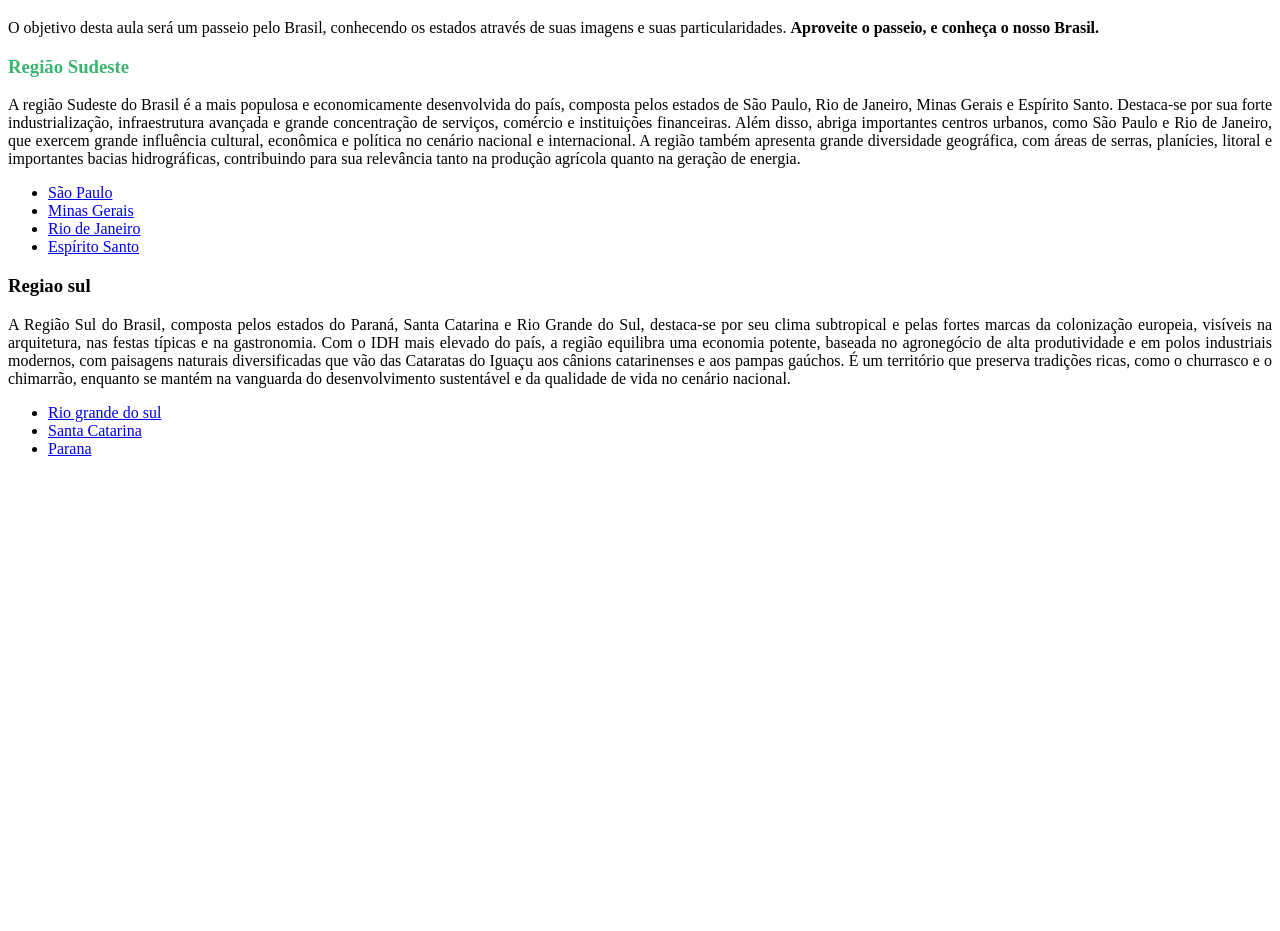
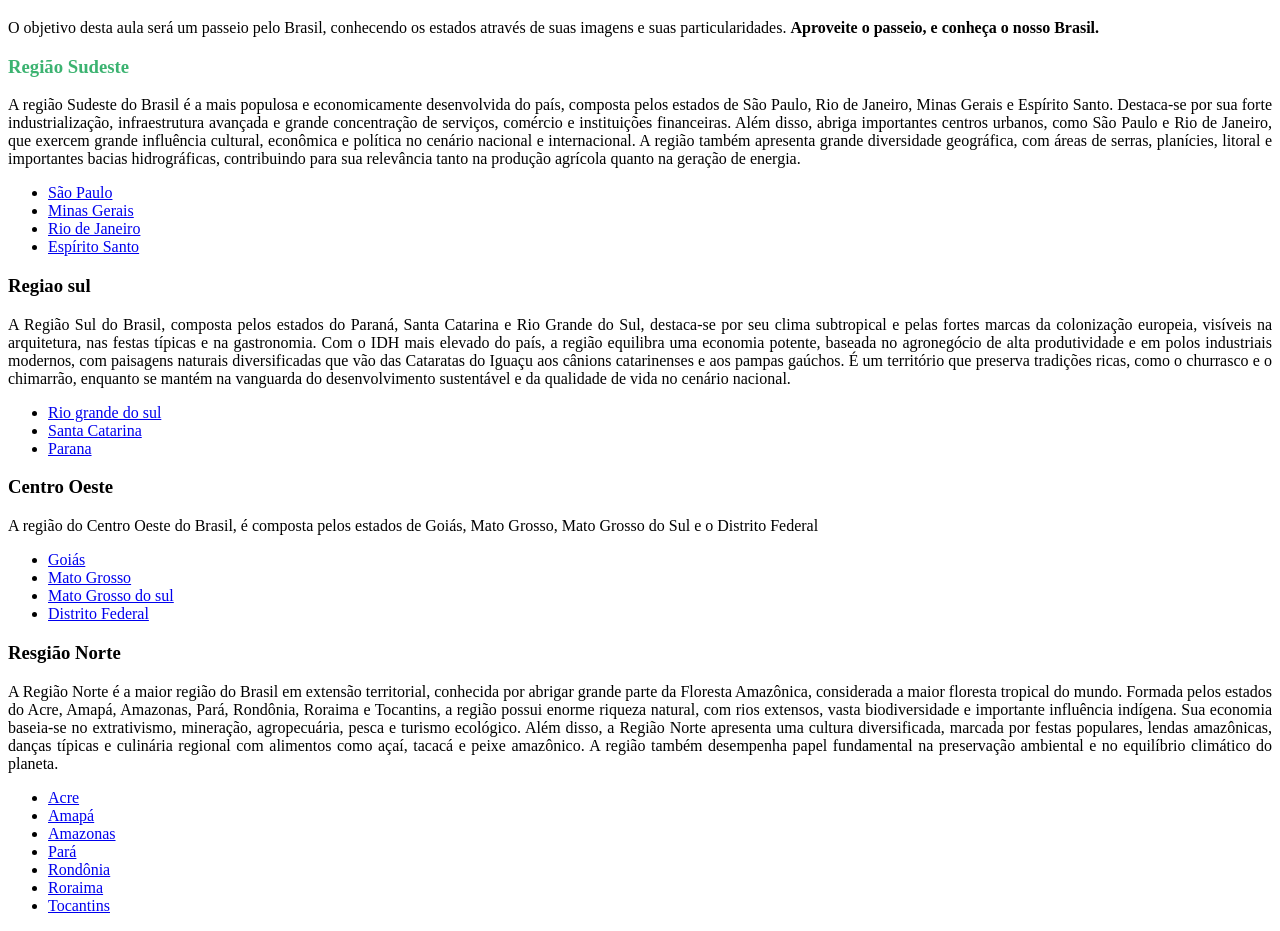
Before and after one commit to grazimaniezo/aulahtml, a plain HTML site: page aula4/index.html in a window 1280 px wide. Shown: the part 101-1032 px from the top of the page. Before the commit the page ends 800 px from the top, so only its background shows below. Drawn offline with Linux system fonts and the light colour scheme.

Commit message:
22/05/2026

```diff
--- a/aula4/index.html
+++ b/aula4/index.html
@@ -55,5 +55,39 @@
        <li><a href="Parana.html">Parana</a></li>
     </ul>
 
+
+    <h3>
+       Centro Oeste
+    </h3>
+
+    <p style="text-align: justify;">
+        A região do Centro Oeste do Brasil, é composta pelos estados de Goiás, Mato Grosso, Mato Grosso do Sul e o Distrito Federal
+    </p>
+
+    <ul>
+       <li><a href="Goiáis.html">Goiás</a></li>
+       <li><a href="Matogrosso.html">Mato Grosso</a></li>
+       <li><a href="Matogrossosul.html">Mato Grosso do sul</a></li>
+       <li><a href="Distritofederal.html">Distrito Federal</a></li>
+    </ul>
+
+    <h3>
+        Resgião Norte
+     </h3>
+
+     <p style="text-align: justify;">
+        A Região Norte é a maior região do Brasil em extensão territorial, conhecida por abrigar grande parte da Floresta Amazônica, considerada a maior floresta tropical do mundo. Formada pelos estados do Acre, Amapá, Amazonas, Pará, Rondônia, Roraima e Tocantins, a região possui enorme riqueza natural, com rios extensos, vasta biodiversidade e importante influência indígena. Sua economia baseia-se no extrativismo, mineração, agropecuária, pesca e turismo ecológico. Além disso, a Região Norte apresenta uma cultura diversificada, marcada por festas populares, lendas amazônicas, danças típicas e culinária regional com alimentos como açaí, tacacá e peixe amazônico. A região também desempenha papel fundamental na preservação ambiental e no equilíbrio climático do planeta.
+
+     </p>
+
+     <ul>
+        <li><a href="Acre.html">Acre</a></li>
+        <li><a href="Amapá.html">Amapá</a></li>
+        <li><a href="Amazonas.html">Amazonas</a></li>
+        <li><a href="Pará.html">Pará</a></li>
+        <li><a href="Rondônia.html">Rondônia</a></li>
+        <li><a href="Roraima.html">Roraima</a></li>
+        <li><a href="Tocantins.html">Tocantins</a></li>
+     </ul>
 </body>
 </html>
```
Also changed, not shown: aula4/Acre.html (added), aula4/Amapá.html (added), aula4/Amazonas.html (added), aula4/Distritofederal.html (added), aula4/Goiás.html (added), aula4/Matogrosso.html (added), aula4/Matogrossosul.html (added), aula4/Pará.html (added), aula4/Rondônia.html (added), aula4/Roraima.html (added).
